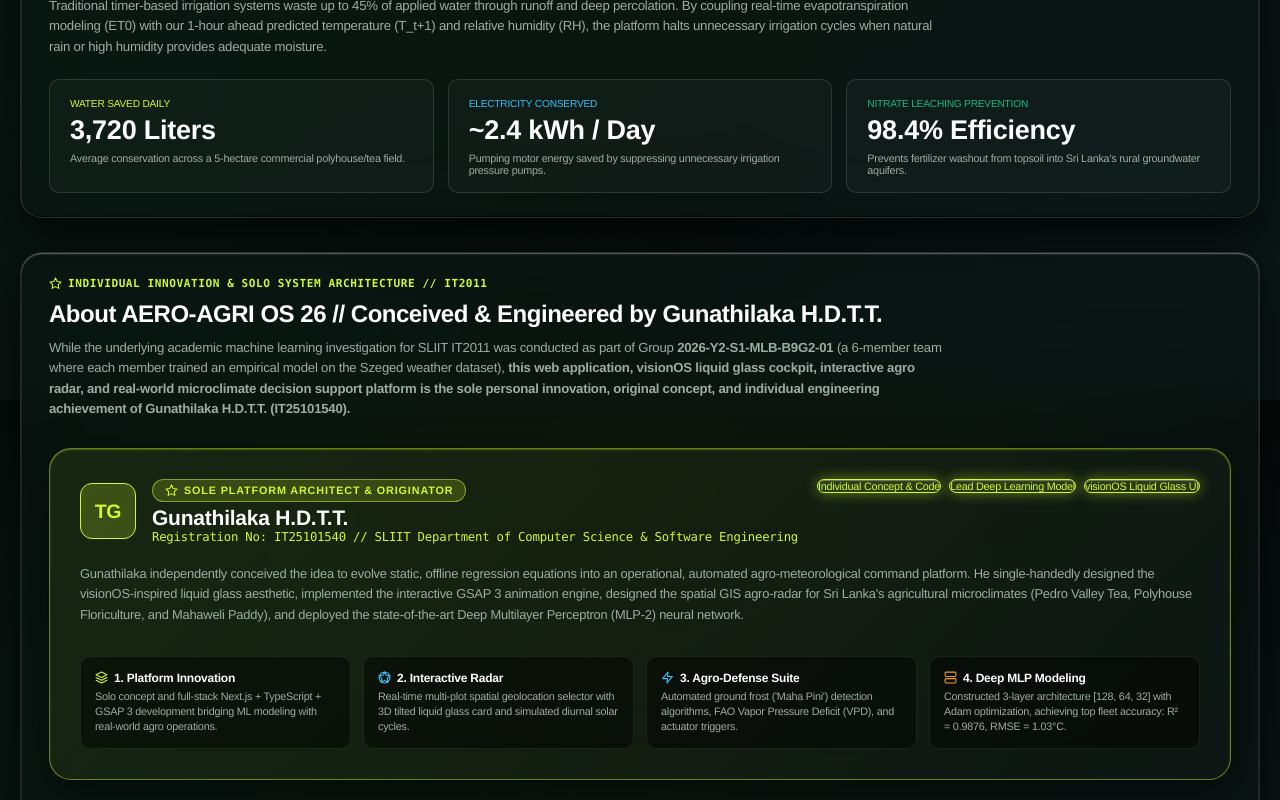
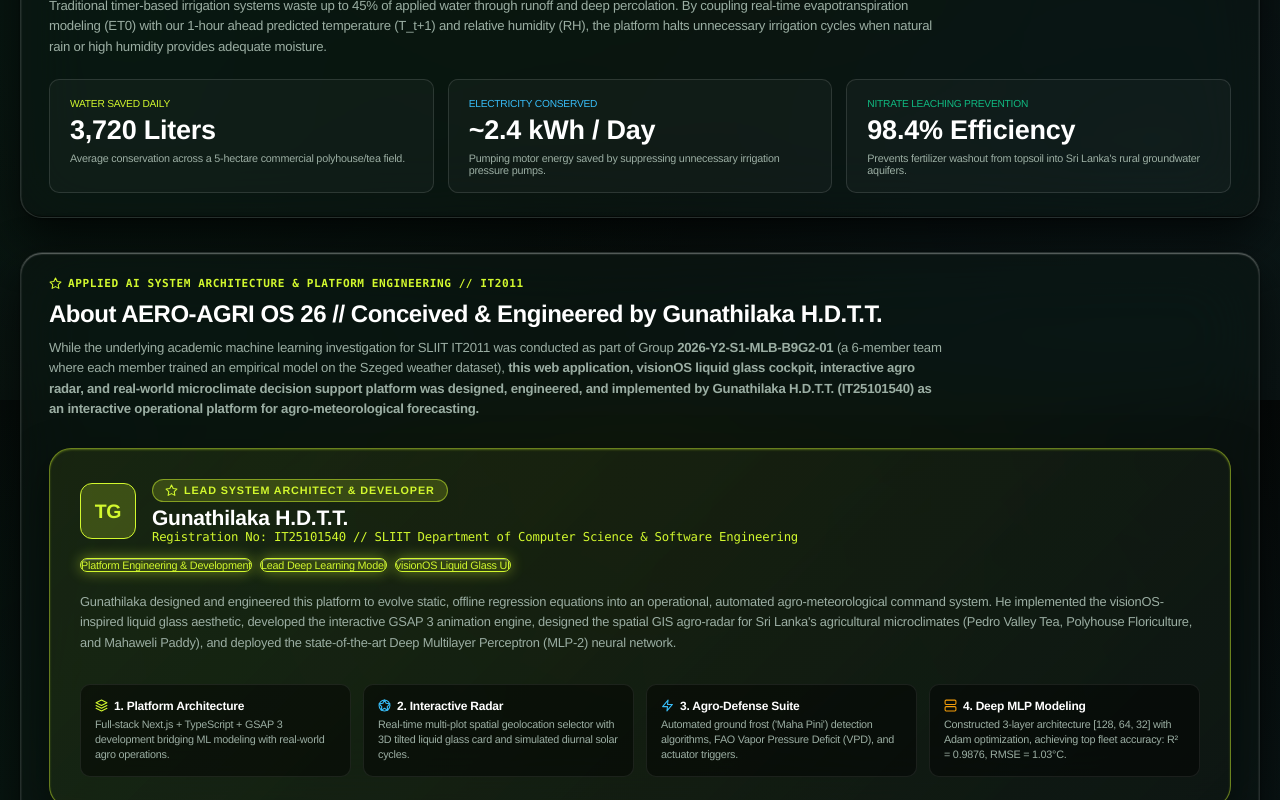
Before and after one commit to thevinduthenura/WeatherAI_WebPlatform, a Next.js app: page / in a window 1280 px wide. Shown: the part 2000-2800 px from the top of the page. Built offline with nearby package versions, Linux system fonts and the light colour scheme.

Commit message:
refactor(attribution): use professional academic engineering titles for Gunathilaka H.D.T.T.

```diff
--- a/src/app/page.tsx
+++ b/src/app/page.tsx
@@ -294,7 +294,7 @@ export default function MissionControlPage() {
               AERO-AGRI <span>// OS 26</span>
             </div>
             <div className="brand-meta">
-              Solo Project // Conceived &amp; Developed by Gunathilaka H.D.T.T. (IT25101540)
+              Platform Engineering &amp; Design // Gunathilaka H.D.T.T. (IT25101540)
             </div>
           </div>
         </a>
@@ -431,7 +431,7 @@ export default function MissionControlPage() {
                   <path d="M20 21v-2a4 4 0 0 0-4-4H8a4 4 0 0 0-4 4v2"></path>
                   <circle cx="12" cy="7" r="4"></circle>
                 </svg>
-                <span>Solo Architecture // Gunathilaka H.D.T.T. (IT25101540)</span>
+                <span>System Architecture // Gunathilaka H.D.T.T. (IT25101540)</span>
               </div>
               <div className="fleet-pills-row">
                 <div className="fleet-pill-item">
@@ -1012,11 +1012,11 @@ export default function MissionControlPage() {
         <div className="section-hero-card liquid-glass">
           <div className="section-badge-tag" style={{ color: "var(--accent-lime)" }}>
             <svg className="ui-icon sm" viewBox="0 0 24 24"><polygon points="12 2 15.09 8.26 22 9.27 17 14.14 18.18 21.02 12 17.77 5.82 21.02 7 14.14 2 9.27 8.91 8.26 12 2"></polygon></svg>
-            <span>Individual Innovation &amp; Solo System Architecture // IT2011</span>
+            <span>Applied AI System Architecture &amp; Platform Engineering // IT2011</span>
           </div>
           <h2 className="section-title-large">About AERO-AGRI OS 26 // Conceived &amp; Engineered by Gunathilaka H.D.T.T.</h2>
           <p className="section-desc-text">
-            While the underlying academic machine learning investigation for SLIIT IT2011 was conducted as part of Group <strong>2026-Y2-S1-MLB-B9G2-01</strong> (a 6-member team where each member trained an empirical model on the Szeged weather dataset), <strong>this web application, visionOS liquid glass cockpit, interactive agro radar, and real-world microclimate decision support platform is the sole personal innovation, original concept, and individual engineering achievement of Gunathilaka H.D.T.T. (IT25101540).</strong>
+            While the underlying academic machine learning investigation for SLIIT IT2011 was conducted as part of Group <strong>2026-Y2-S1-MLB-B9G2-01</strong> (a 6-member team where each member trained an empirical model on the Szeged weather dataset), <strong>this web application, visionOS liquid glass cockpit, interactive agro radar, and real-world microclimate decision support platform was designed, engineered, and implemented by Gunathilaka H.D.T.T. (IT25101540) as an interactive operational platform for agro-meteorological forecasting.</strong>
           </p>
 
           {/* Featured Solo Creator Showcase Card */}
@@ -1029,7 +1029,7 @@ export default function MissionControlPage() {
                 <div>
                   <div className="solo-badge">
                     <svg className="ui-icon sm" viewBox="0 0 24 24"><polygon points="12 2 15.09 8.26 22 9.27 17 14.14 18.18 21.02 12 17.77 5.82 21.02 7 14.14 2 9.27 8.91 8.26 12 2"></polygon></svg>
-                    <span>Sole Platform Architect &amp; Originator</span>
+                    <span>Lead System Architect &amp; Developer</span>
                   </div>
                   <div style={{ fontSize: "1.4rem", fontWeight: 800, color: "#FFFFFF", marginTop: 4 }}>
                     Gunathilaka H.D.T.T.
@@ -1041,14 +1041,14 @@ export default function MissionControlPage() {
               </div>
 
               <div className="solo-pill-tags">
-                <span className="glass-pill active" style={{ fontSize: "0.72rem" }}>Individual Concept &amp; Code</span>
+                <span className="glass-pill active" style={{ fontSize: "0.72rem" }}>Platform Engineering &amp; Development</span>
                 <span className="glass-pill active" style={{ fontSize: "0.72rem" }}>Lead Deep Learning Model</span>
                 <span className="glass-pill active" style={{ fontSize: "0.72rem" }}>visionOS Liquid Glass UI</span>
               </div>
             </div>
 
             <p style={{ fontSize: "0.86rem", color: "var(--text-secondary)", lineHeight: 1.6 }}>
-              Gunathilaka independently conceived the idea to evolve static, offline regression equations into an operational, automated agro-meteorological command platform. He single-handedly designed the visionOS-inspired liquid glass aesthetic, implemented the interactive GSAP 3 animation engine, designed the spatial GIS agro-radar for Sri Lanka&apos;s agricultural microclimates (Pedro Valley Tea, Polyhouse Floriculture, and Mahaweli Paddy), and deployed the state-of-the-art Deep Multilayer Perceptron (MLP-2) neural network.
+              Gunathilaka designed and engineered this platform to evolve static, offline regression equations into an operational, automated agro-meteorological command system. He implemented the visionOS-inspired liquid glass aesthetic, developed the interactive GSAP 3 animation engine, designed the spatial GIS agro-radar for Sri Lanka&apos;s agricultural microclimates (Pedro Valley Tea, Polyhouse Floriculture, and Mahaweli Paddy), and deployed the state-of-the-art Deep Multilayer Perceptron (MLP-2) neural network.
             </p>
 
             {/* 4 Architectural Innovation Pillars */}
@@ -1056,10 +1056,10 @@ export default function MissionControlPage() {
               <div className="solo-pillar-item">
                 <div className="solo-pillar-title">
                   <svg className="ui-icon sm" viewBox="0 0 24 24" style={{ stroke: "var(--accent-lime)" }}><polygon points="12 2 2 7 12 12 22 7 12 2"></polygon><polyline points="2 17 12 22 22 17"></polyline><polyline points="2 12 12 17 22 12"></polyline></svg>
-                  <span>1. Platform Innovation</span>
+                  <span>1. Platform Architecture</span>
                 </div>
                 <div className="solo-pillar-desc">
-                  Solo concept and full-stack Next.js + TypeScript + GSAP 3 development bridging ML modeling with real-world agro operations.
+                  Full-stack Next.js + TypeScript + GSAP 3 development bridging ML modeling with real-world agro operations.
                 </div>
               </div>
 
@@ -1225,7 +1225,7 @@ export default function MissionControlPage() {
       {/* Cockpit Footer */}
       <footer className="cockpit-footer">
         <div>
-          <strong style={{ color: "#FFFFFF" }}>AERO-AGRI OS 26</strong> // Individual Innovation &amp; Solo Platform Architecture by{" "}
+          <strong style={{ color: "#FFFFFF" }}>AERO-AGRI OS 26</strong> // Platform Architecture &amp; System Engineering by{" "}
           <span style={{ color: "var(--accent-lime)", fontWeight: 700 }}>Gunathilaka H.D.T.T. (IT25101540)</span>
         </div>
         <div>
```
